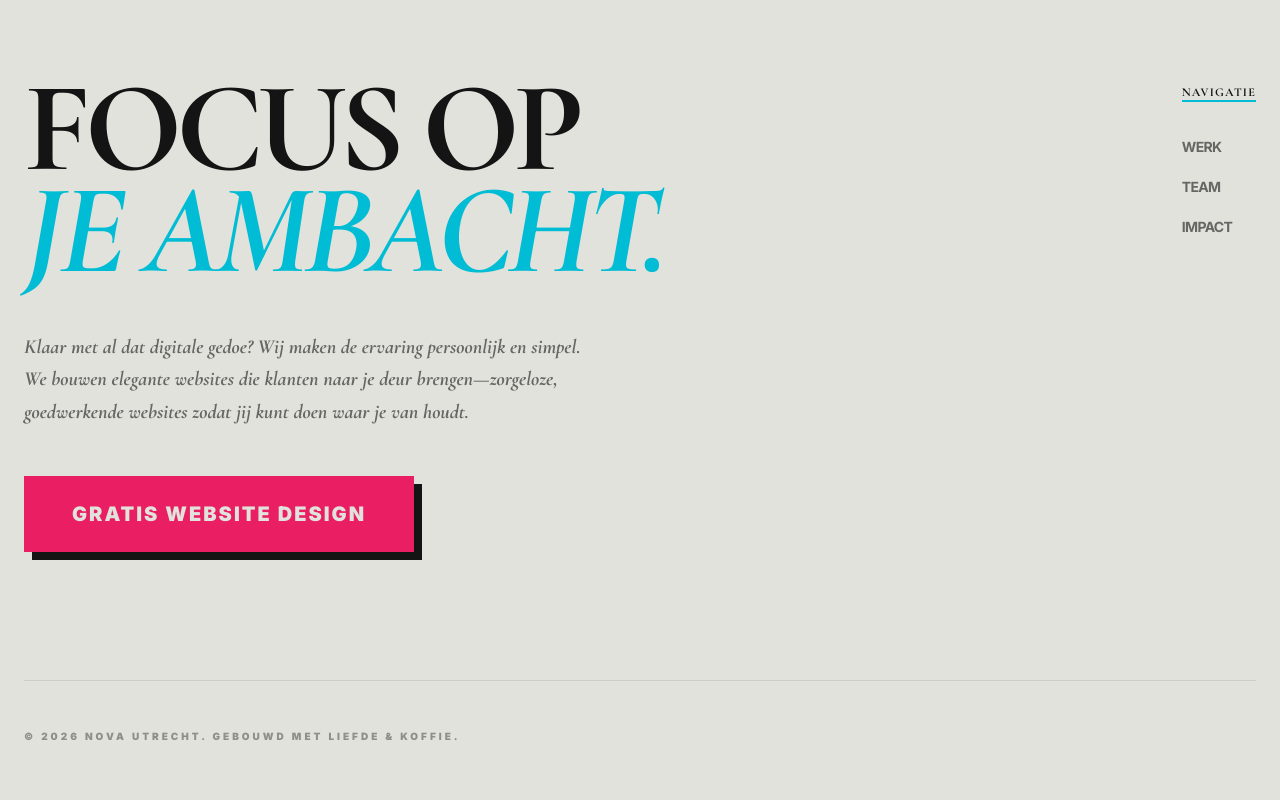
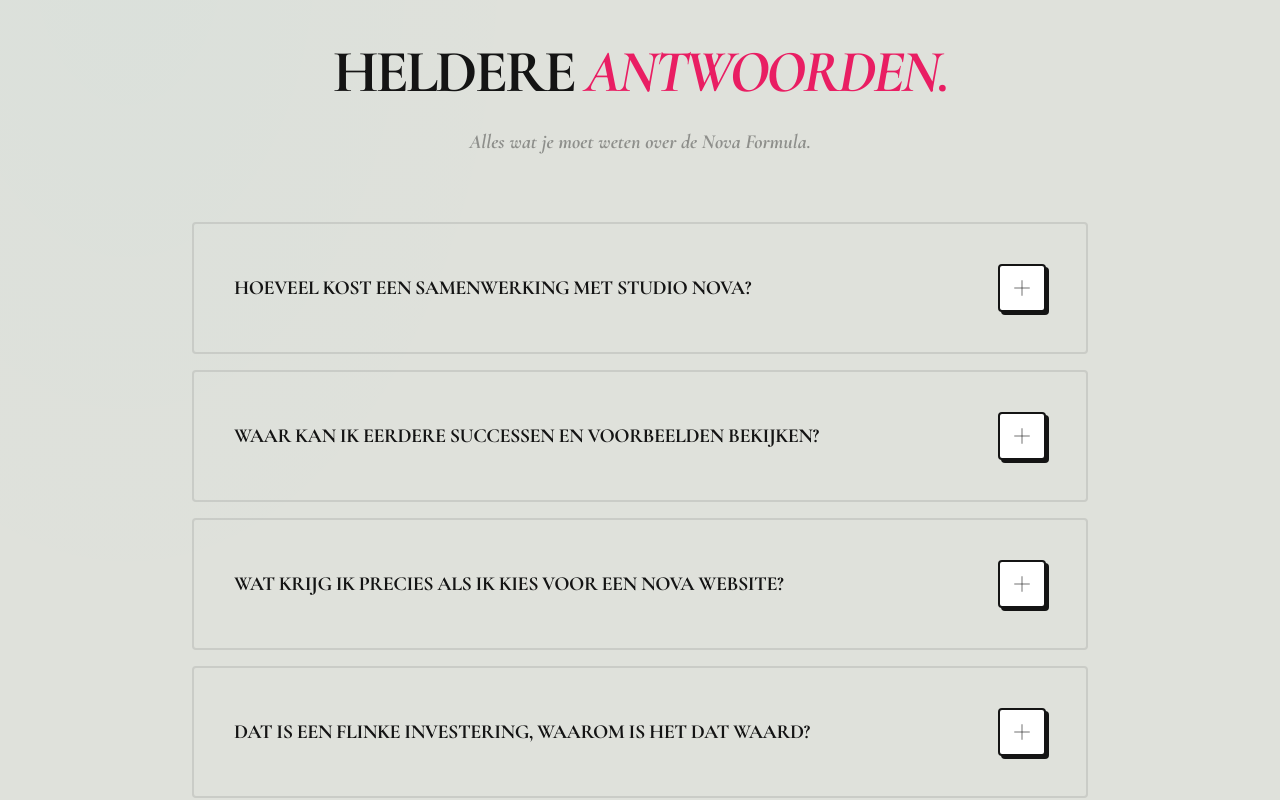
Before and after one commit to Louis-GrootKoerkamp/PROJECT-NOVA, a React (Vite) app: page / in a window 1280 px wide. Shown: the part 6940-7740 px from the top of the page. Built offline with nearby package versions, Linux system fonts and the light colour scheme.

Commit message:
feat: implement 'Playful Brutalist' FAQ section with refined Dutch copy

```diff
--- a/src/App.tsx
+++ b/src/App.tsx
@@ -10,6 +10,7 @@
 import { ReviewsSection } from "./components/ReviewsSection";
 import { SprintSection } from "./components/SprintSection";
 import { PackagesSection } from "./components/PackagesSection";
+import { FAQSectionNew } from "./components/ui/faq-monochrome";
 import { Footer } from "./components/Footer";
 import { BookingPopup } from "./components/BookingPopup";
 
@@ -56,6 +57,7 @@
         <ReviewsSection language={language} isMobile={isMobile} />
         <SprintSection language={language} onOpenPopup={() => setIsPopupOpen(true)} />
         <PackagesSection language={language} onOpenPopup={() => setIsPopupOpen(true)} />
+        <FAQSectionNew language={language} />
       </main>
       <Footer onOpenPopup={() => setIsPopupOpen(true)} language={language} isMobile={isMobile} />
 
--- /dev/null
+++ b/src/components/ui/faq-monochrome.tsx
@@ -0,0 +1,120 @@
+import React, { useState } from "react";
+import { motion, AnimatePresence } from "motion/react";
+import { Plus } from "lucide-react";
+import { translations } from "../../translations";
+import { Language } from "../../types";
+
+export function FAQSectionNew({ language }: { language: Language }) {
+  const t = translations[language].faq;
+  const [activeIndex, setActiveIndex] = useState<number | null>(null);
+
+  const toggleQuestion = (index: number) => setActiveIndex((prev) => (prev === index ? null : index));
+
+  const setCardGlow = (event: React.MouseEvent<HTMLLIElement>) => {
+    const target = event.currentTarget;
+    const rect = target.getBoundingClientRect();
+    target.style.setProperty("--faq-x", `${event.clientX - rect.left}px`);
+    target.style.setProperty("--faq-y", `${event.clientY - rect.top}px`);
+  };
+
+  const clearCardGlow = (event: React.MouseEvent<HTMLLIElement>) => {
+    const target = event.currentTarget;
+    target.style.removeProperty("--faq-x");
+    target.style.removeProperty("--faq-y");
+  };
+
+  return (
+    <section id="faq" className="relative py-24 bg-neutral/50 overflow-hidden">
+      {/* Subtle Aurora Background */}
+      <div className="absolute inset-0 z-0 opacity-40 pointer-events-none"
+           style={{ background: 'radial-gradient(ellipse 50% 100% at 10% 0%, rgba(0, 188, 212, 0.05), transparent 65%)' }} />
+
+      <div className="relative z-10 mx-auto max-w-5xl px-6 lg:px-12">
+        <header className="mb-16 text-center">
+            <h2 className="text-4xl md:text-6xl font-black text-ink uppercase tracking-tighter leading-none mb-6">
+              Heldere <span className="italic font-serif font-normal text-secondary">Antwoorden.</span>
+            </h2>
+            <p className="text-lg md:text-xl text-ink/40 font-serif italic max-w-xl mx-auto leading-relaxed">
+              {t.subtitle}
+            </p>
+        </header>
+
+        <ul className="space-y-4 max-w-4xl mx-auto">
+          {t.questions.map((item, index) => {
+            const open = activeIndex === index;
+
+            return (
+              <motion.li
+                key={index}
+                layout="position"
+                initial={{ opacity: 0, y: 10 }}
+                whileInView={{ opacity: 1, y: 0 }}
+                viewport={{ once: true }}
+                transition={{ delay: index * 0.05 }}
+                onMouseMove={setCardGlow}
+                onMouseLeave={clearCardGlow}
+                className={`group relative overflow-hidden rounded-sm border-2 transition-all duration-300 ${
+                  open
+                    ? "bg-white border-ink shadow-[6px_6px_0px_0px_#141414] -rotate-1 z-20"
+                    : "bg-transparent border-ink/10 hover:border-ink/20 hover:bg-white/30 z-10"
+                }`}
+              >
+                {/* Subtle Glow Effect */}
+                <div
+                  className="pointer-events-none absolute inset-0 transition-opacity duration-500 opacity-0 group-hover:opacity-100"
+                  style={{
+                    background: `radial-gradient(400px circle at var(--faq-x, 50%) var(--faq-y, 50%), ${
+                      open ? 'rgba(0, 188, 212, 0.05)' : 'rgba(20,20,20,0.02)'
+                    }, transparent 70%)`,
+                  }}
+                />
+
+                <button
+                  type="button"
+                  onClick={() => toggleQuestion(index)}
+                  className="relative flex w-full items-center gap-6 px-6 py-8 md:px-10 md:py-10 text-left transition-colors duration-300"
+                >
+                  <div className="flex-1">
+                    <h3 className={`text-lg md:text-xl font-black uppercase tracking-tight text-ink transition-all duration-300 ${open ? 'translate-x-1' : ''}`}>
+                      {item.q}
+                    </h3>
+
+                    <AnimatePresence initial={false}>
+                      {open && (
+                        <motion.div
+                          key="content"
+                          initial={{ height: 0, opacity: 0 }}
+                          animate={{ height: "auto", opacity: 1 }}
+                          exit={{ height: 0, opacity: 0 }}
+                          transition={{
+                            height: { duration: 0.4, ease: [0.04, 0.62, 0.23, 0.98] },
+                            opacity: { duration: 0.3, delay: 0.1 }
+                          }}
+                          className="overflow-hidden"
+                        >
+                          <div className="font-serif italic text-lg md:text-xl leading-relaxed text-ink/70 pt-6 pr-8 m-0 border-l-4 border-primary/40 pl-6 mt-4">
+                            {item.a}
+                          </div>
+                        </motion.div>
+                      )}
+                    </AnimatePresence>
+                  </div>
+
+                  <div className={`shrink-0 flex items-center justify-center w-12 h-12 rounded-sm border-2 border-ink transition-all duration-500 shadow-[3px_3px_0px_0px_#141414] ${open ? 'rotate-90 bg-primary text-ink' : 'rotate-0 bg-white text-ink/30'}`}>
+                    <Plus className={`w-6 h-6 transition-transform duration-500 ${open ? 'scale-110' : ''}`} />
+                  </div>
+                </button>
+              </motion.li>
+            );
+          })}
+        </ul>
+
+        <footer className="mt-16 text-center pt-8">
+            <p className="text-sm font-black uppercase tracking-[0.3em] text-ink/20">
+              {language === 'nl' ? 'Nog meer weten? Plan een gesprek.' : 'Want to know more? Schedule a call.'}
+            </p>
+        </footer>
+      </div>
+    </section>
+  );
+}
--- a/src/translations.ts
+++ b/src/translations.ts
@@ -135,6 +135,29 @@
         { day: "Day 7", title: "THE ROLLOUT", desc: "Exactly one week after the start, we deliver your finalized result." }
       ],
       feedback_popup: "Daily Design Updates"
+    },
+    faq: {
+      title_part1: "Common",
+      title_part2: "Questions.",
+      subtitle: "Everything you need to know about the Nova Formula.",
+      questions: [
+        {
+          q: "How much does a collaboration with Studio Nova cost?",
+          a: "The investment varies per project, but our foundation starts at €949 for the standard package. Since no entrepreneur is the same, we offer custom additions that seamlessly align with your specific ambitions and needs."
+        },
+        {
+          q: "Where can I find examples of previous work?",
+          a: "As an ambitious new agency, we are currently proud to be building our first collaborations with local pioneers. That's why we offer a free trial version: so you can experience the power of our vision without any risk before making a final choice."
+        },
+        {
+          q: "What exactly is included in a Nova website?",
+          a: "At Studio Nova, 'standard' is a forbidden word. Everything is shaped to your wish: from the number of pages and advanced booking systems to complete webshops and flawless hosting. We ensure strong visibility on Google (SEO) and implement all tools that a modern agency makes essential for your growth."
+        },
+        {
+          q: "That's a lot of money, why is it worth it?",
+          a: "We understand it's a step, but don't see it as a cost—see it as fuel for your business. With the conversion power our websites deliver, this investment pays for itself. It's a leap into your own potential; a conscious choice to grow from 'good enough' to 'unparalleled'."
+        }
+      ]
     },
     packages: {
       title_part1: "Our",
@@ -307,6 +330,29 @@
         "Huisstijl (Kleuren, Logo, Lettertypes)",
         "Inspiratie (Sites die u mooi vindt)"
       ]
+    },
+    faq: {
+      title_part1: "Veelgestelde",
+      title_part2: "Vragen.",
+      subtitle: "Alles wat je moet weten over de Nova Formula.",
+      questions: [
+        {
+          q: "Hoeveel kost een samenwerking met Studio Nova?",
+          a: "De investering varieert per project, maar ons fundament begint bij €949 voor de digitale identiteit. Omdat geen enkele ondernemer hetzelfde is, leveren we aanvullingen op maat aan die naadloos aansluiten op jouw specifieke ambities en behoeften."
+        },
+        {
+          q: "Waar kan ik eerdere successen en voorbeelden bekijken?",
+          a: "Als ambitieus nieuw bureau werken we nu vol trots aan onze eerste samenwerkingen met lokale bureaus. Juist daarom leveren we een gratis proefversie: zo ervaar je zonder enig risico de kracht van onze visie, voordat je een definitieve keuze maakt."
+        },
+        {
+          q: "Wat krijg ik precies als ik kies voor een Nova website?",
+          a: "Alles wordt gevormd naar jouw wens: van het aantal pagina's en geavanceerde boekingssystemen tot complete webshops en feilloze hosting. We zorgen voor een ijzersterke vindbaarheid op Google (SEO) en implementeren alle tools die een moderne agency essentieel maken voor jouw groei."
+        },
+        {
+          q: "Dat is een flinke investering, waarom is het dat waard?",
+          a: "We begrijpen dat het een stap is, maar zie het niet als een kostenpost—zie het als de brandstof voor je bedrijf. Met de conversiekracht die onze websites leveren, verdient deze investering zichzelf terug."
+        }
+      ]
     }
   }
 };
```
